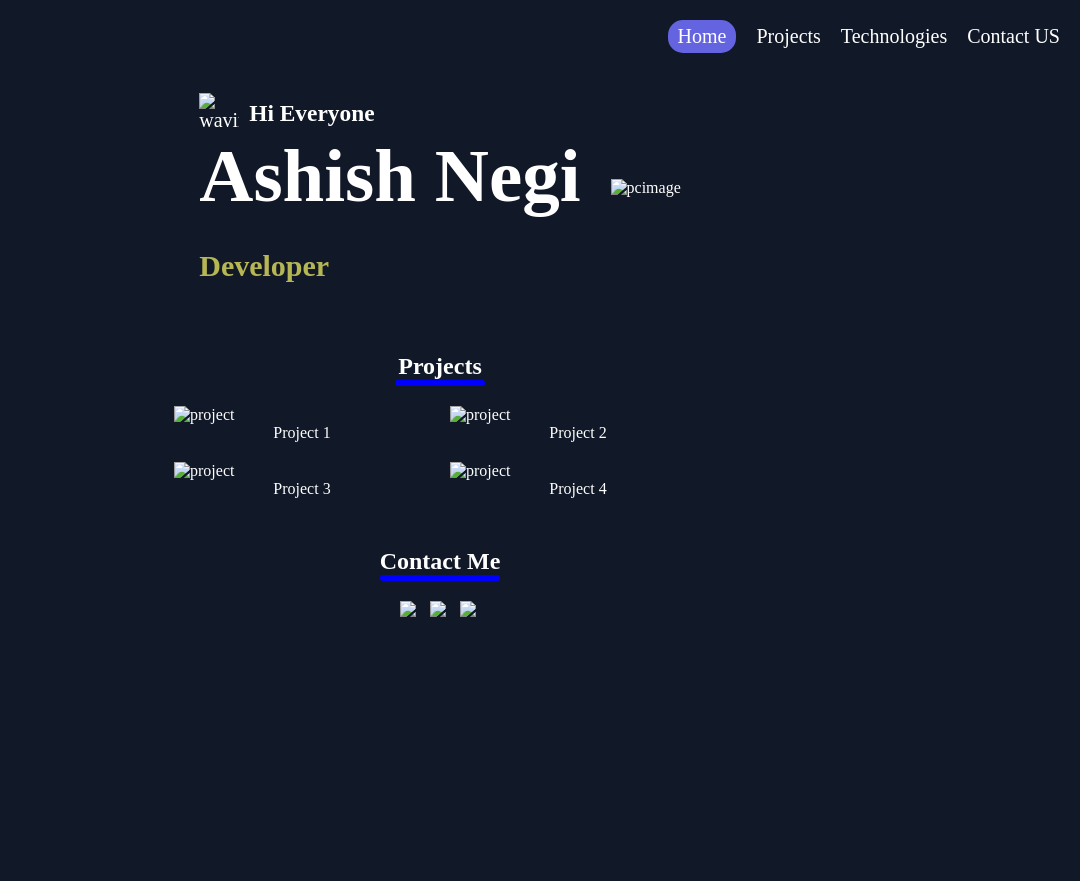
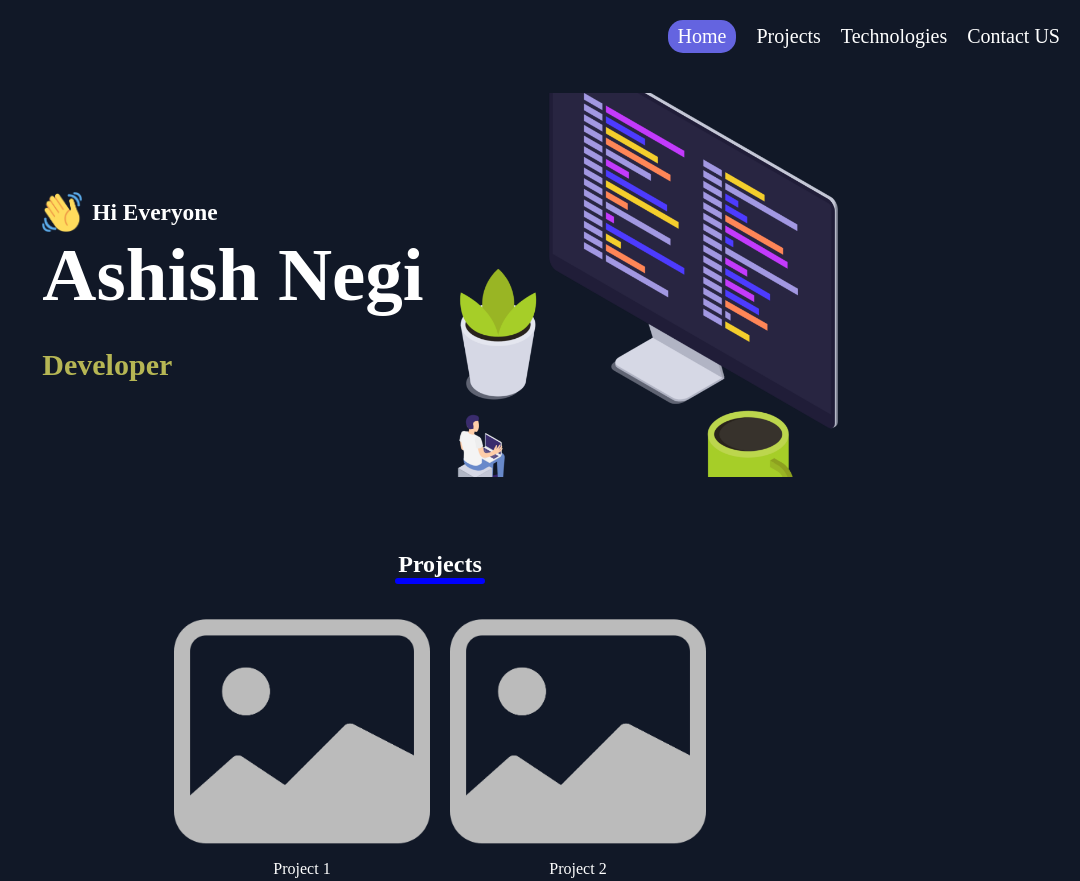
Before and after one commit to iashishnegi/Basic-resposive-portfolio, a plain HTML site: page index.html in a window 1280 px wide. Shown: the top 881 px of the page, without its empty margins (200-1280 px from the left). Before the commit the page ends 800 px from the top, so only its background shows below. Drawn offline with Linux system fonts and the light colour scheme.

Commit message:
Update index.html

```diff
--- a/index.html
+++ b/index.html
@@ -24,13 +24,13 @@
             </ul>
             <!-- Menu button -->
             <div >
-                <img src="./Assets/hambrger.png" class="menu" alt="menu">
+                <img src="hambrger.png" class="menu" alt="menu">
             </div>
         </nav>
         <section class="intro">
             <div class="introleft">
                 <div class="introline1">
-                    <img src="./Assets/waving-hand.png" alt="waving-hand">
+                    <img src="waving-hand.png" alt="waving-hand">
                     <h3>Hi Everyone</h3>
                 </div>
                 <div class="introline2">
@@ -40,7 +40,7 @@
 
             </div>
             <div class="introright">
-                <img src="./Assets/pc-image.png" alt="pcimage">
+                <img src="pc-image.png" alt="pcimage">
             </div>
 
         </section>
@@ -53,19 +53,19 @@
             <div class="line1"></div>
             <div class="projectlist">
                  <div class="project">
-                    <img src="./Assets/image.png" alt="project">
+                    <img src="image.png" alt="project">
                     <p>Project 1</p>
                 </div>
                 <div class="project">
-                    <img src="./Assets/image.png" alt="project">
+                    <img src="image.png" alt="project">
                     <p>Project 2</p>
                 </div>
                 <div class="project">
-                    <img src="./Assets/image.png" alt="project">
+                    <img src="image.png" alt="project">
                     <p>Project 3</p>
                 </div>
                 <div class="project">
-                    <img src="./Assets/image.png" alt="project">
+                    <img src="image.png" alt="project">
                     <p>Project 4</p>
                 </div>
 
@@ -83,9 +83,9 @@
                 <div class="line2"></div>
             </div>
             <div class="social">
-                <img src="./Assets/github.png" alt="social">
-                <img src="./Assets/linkedin.png" alt="social">
-                <img src="./Assets/outlook.png" alt="social">
+                <img src="github.png" alt="social">
+                <img src="linkedin.png" alt="social">
+                <img src="outlook.png" alt="social">
             </div>
         </section>
     </footer>
```
